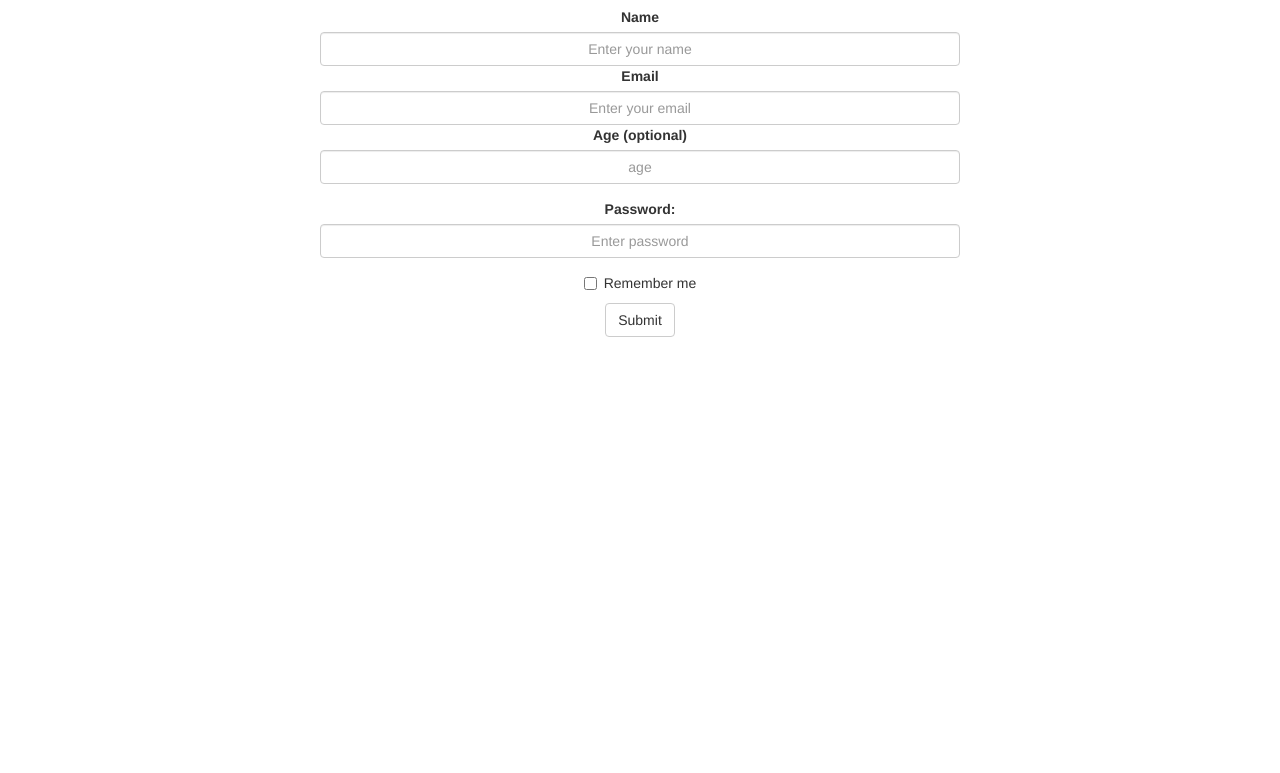
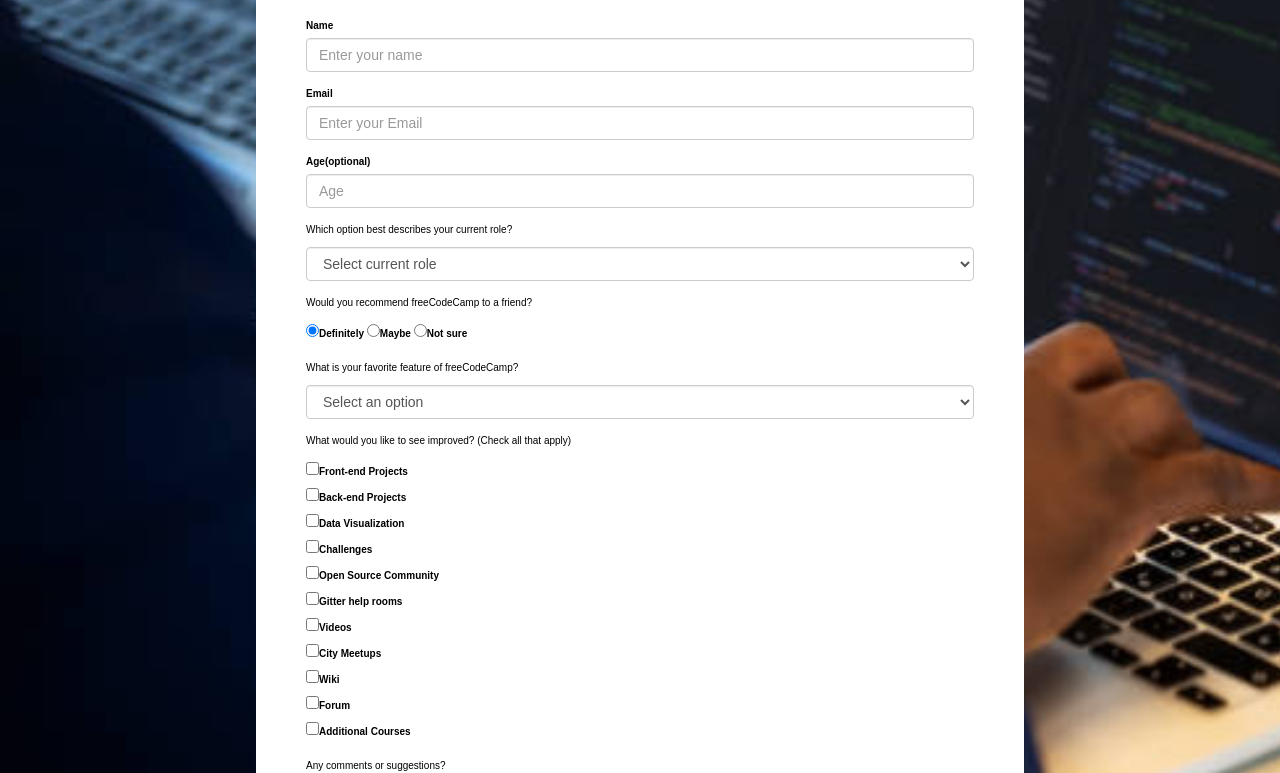
Before and after one commit to Danicex/first-mv-repo-dan-and-jose, a plain HTML site: page fcc-test-suite-template-master/index.html in a window 1280 px wide. Shown: the part 146-919 px from the top of the page. Before the commit the page ends 800 px from the top, so only its background shows below. Drawn offline with nearby package versions, Linux system fonts and the light colour scheme.

Commit message:
first commit

```diff
--- a/fcc-test-suite-template-master/css/style.css
+++ b/fcc-test-suite-template-master/css/style.css
@@ -1,9 +1,37 @@
-*{
-    padding: 0;
+body{
+    background-image: url(./image-folder/istockphoto-1265176772-612x612.jpg);
+    background-repeat: no-repeat;
+    background-size: cover;
+    box-sizing: border-box;
+}
+
+.container {
+    background-color: #fff;
+    padding: 50px;
+    width: 60%;
+    margin: 3.125rem auto 0 auto;
+    border-radius: 30px;
+}
+#submit{
+    width: 30%;
+
+}
+.header{
+    color: #fff;
+}
+
+div {
+    display: block;
+}
+body {
+    font-family: 'Poppins', sans-serif;
+    font-size: 1rem;
+    font-weight: 400;
+    line-height: 1.4;
+    color: var(--color-white);
     margin: 0;
-    text-align: center;
 }
-.maincontainer{
-   width: 50%;
-margin: auto;
+.wrap{
+    display: flex;
+    flex-direction: column;
 }
--- a/fcc-test-suite-template-master/index.html
+++ b/fcc-test-suite-template-master/index.html
@@ -11,7 +11,7 @@
 </head>
 
 <body>
-  <h1>Hello World</h1>
+
   <script src="https://cdn.freecodecamp.org/testable-projects-fcc/v1/bundle.js"></script>
 
   <!--
@@ -27,36 +27,101 @@
 
     -->
   <script src="js/index.js"></script>
-  <div class="maincontainer">
-    <h2>Micro verse project Survey Form</h2>
+  <header class="header">
+    <h1 id="title" class="text-center">freeCodeCamp Survey Form</h1>
+    <p id="description" class="description text-center">
+      Thank you for taking the time to help us improve the platform
+    </p>
+  </header>
+  <div class="container">
 
-    <p>Thank you for taking the time to help us improve the platform</p>
-    <div class="formcontainer">
-      <form action="#">
-        <form action="/action_page.php">
-          <div class="form-group">
-            <label for="exampleFormControlFile1">Name</label>
-            <input type="email" class="form-control" id="name" placeholder="Enter your name" name="name">
-            <label for="email">Email</label>
-            <input type="email" class="form-control" id="email" placeholder="Enter your email" name="email">
-            <label for="email">Age (optional)</label>
-            <input type="email" class="form-control" id="email" placeholder="age" name="email">
+    <form id="survey-form">
+      <div class="form-group">
+        <label id="name-label" for="name">Name</label>
+        <input type="text" name="name" id="name" class="form-control" placeholder="Enter your name" required="">
+      </div>
+      <div class="form-group">
+        <label id="email-label" for="email">Email</label>
+        <input type="email" name="email" id="email" class="form-control" placeholder="Enter your Email" required="">
+      </div>
+      <div class="form-group">
+        <label id="number-label" for="number">Age<span class="clue">(optional)</span></label>
+        <input type="number" name="age" id="number" min="10" max="99" class="form-control" placeholder="Age">
+      </div>
+      <div class="form-group">
+        <p>Which option best describes your current role?</p>
+        <select id="dropdown" name="role" class="form-control" required="">
+          <option disabled="" selected="" value="">Select current role</option>
+          <option value="student">Student</option>
+          <option value="job">Full Time Job</option>
+          <option value="learner">Full Time Learner</option>
+          <option value="preferNo">Prefer not to say</option>
+          <option value="other">Other</option>
+        </select>
+      </div>
 
-          </div>
-          <div class="form-group">
-            <label for="pwd">Password:</label>
-            <input type="password" class="form-control" id="pwd" placeholder="Enter password" name="pwd">
-          </div>
-          <div class="checkbox">
-            <label><input type="checkbox" name="remember"> Remember me</label>
-          </div>
-          <button type="submit" class="btn btn-default">Submit</button>
-        </form>
-    </div>
+      <div class="form-group">
+        <p>Would you recommend freeCodeCamp to a friend?</p>
+        <label>
+          <input name="user-recommend" value="definitely" type="radio" class="input-radio" checked="">Definitely</label>
+        <label>
+          <input name="user-recommend" value="maybe" type="radio" class="input-radio">Maybe</label>
+
+        <label><input name="user-recommend" value="not-sure" type="radio" class="input-radio">Not sure</label>
+      </div>
+
+      <div class="form-group">
+        <p>What is your favorite feature of freeCodeCamp?</p>
+        <select id="most-like" name="mostLike" class="form-control" required="">
+          <option disabled="" selected="" value="">Select an option</option>
+          <option value="challenges">Challenges</option>
+          <option value="projects">Projects</option>
+          <option value="community">Community</option>
+          <option value="openSource">Open Source</option>
+        </select>
+      </div>
+
+      <div class="form-group">
+        <p>
+          What would you like to see improved?
+          <span class="clue">(Check all that apply)</span>
+        </p>
+        <div class="wrap">
+          <label><input name="prefer" value="front-end-projects" type="checkbox" class="input-checkbox">Front-end
+            Projects</label>
+          <label>
+            <input name="prefer" value="back-end-projects" type="checkbox" class="input-checkbox">Back-end
+            Projects</label>
+          <label><input name="prefer" value="data-visualization" type="checkbox" class="input-checkbox">Data
+            Visualization</label>
+          <label><input name="prefer" value="challenges" type="checkbox" class="input-checkbox">Challenges</label>
+          <label><input name="prefer" value="open-source-community" type="checkbox" class="input-checkbox">Open Source
+            Community</label>
+          <label><input name="prefer" value="gitter-help-rooms" type="checkbox" class="input-checkbox">Gitter help
+            rooms</label>
+          <label><input name="prefer" value="videos" type="checkbox" class="input-checkbox">Videos</label>
+          <label><input name="prefer" value="city-meetups" type="checkbox" class="input-checkbox">City Meetups</label>
+          <label><input name="prefer" value="wiki" type="checkbox" class="input-checkbox">Wiki</label>
+          <label><input name="prefer" value="forum" type="checkbox" class="input-checkbox">Forum</label>
+          <label><input name="prefer" value="additional-courses" type="checkbox" class="input-checkbox">Additional
+            Courses</label>
+        </div>
+      </div>
+
+      <div class="form-group">
+        <p>Any comments or suggestions?</p>
+        <textarea id="comments" class="input-textarea" name="comment"
+          placeholder="Enter your comment here..."></textarea>
+      </div>
+
+      <div class="form-group">
+        <button type="submit" id="submit" class="submit-button ">
+          Submit
+        </button>
+      </div>
     </form>
   </div>
 
-  </div>
 </body>
 
 </html>
```
Also changed, not shown: fcc-test-suite-template-master/css/image-folder/istockphoto-1265176772-612x612.jpg (added).
